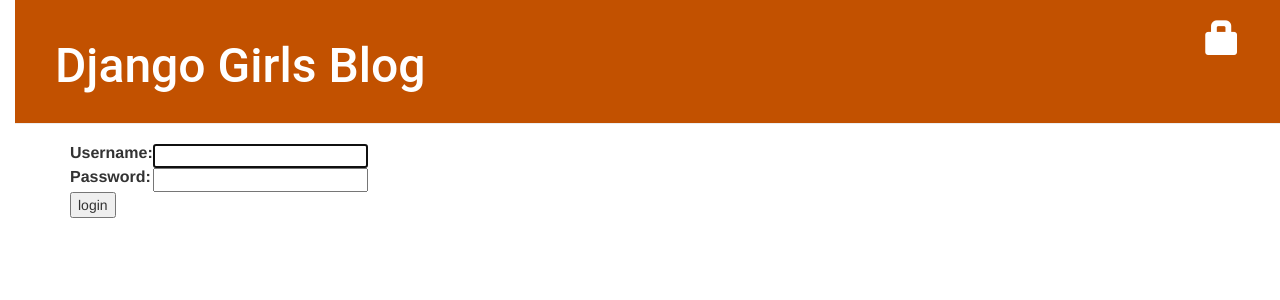
After one commit to creativennet/djangogirls, a Django app: page /accounts/login/?next=/drafts/ in a window 1280 px wide. The commit adds this page. Shown: the top 300 px of the page. Run offline with Django 3.2, Linux system fonts and the light colour scheme; some libraries are stand-ins or nearby versions.

Commit message:
Now the blog requires authentication for publish, edit, remove, draft

```diff
--- a/blog/templates/blog/base.html
+++ b/blog/templates/blog/base.html
@@ -10,8 +10,11 @@
     <body>
         <div class="page-header">
             {% if user.is_authenticated %}
-                <a href="{% url 'post_new' %}" class="top-menu"><span class="glyphicon glyphicon-plus"></span></a>
-                <a href="{% url 'post_draft_list' %}" class="top-menu"><span class="glyphicon glyphicon-edit"></span></a>
+            <a href="{% url 'post_new' %}" class="top-menu"><span class="glyphicon glyphicon-plus"></span></a>
+            <a href="{% url 'post_draft_list' %}" class="top-menu"><span class="glyphicon glyphicon-edit"></span></a>
+            <p class="top-menu">Hello {{ user.username }} <small>(<a href="{% url 'logout' %}">Log out</a>)</small></p>
+        {% else %}
+                <a href="{% url 'login' %}" class="top-menu"><span class="glyphicon glyphicon-lock"></span></a>
             {% endif %}
             <h1><a href="/">Django Girls Blog</a></h1>
         </div>
--- /dev/null
+++ b/blog/templates/registration/login.html
@@ -0,0 +1,24 @@
+{% extends "blog/base.html" %}
+
+{% block content %}
+    {% if form.errors %}
+        <p>Your username and password didn't match. Please try again.</p>
+    {% endif %}
+
+    <form method="post" action="{% url 'login' %}">
+    {% csrf_token %}
+        <table>
+        <tr>
+            <td>{{ form.username.label_tag }}</td>
+            <td>{{ form.username }}</td>
+        </tr>
+        <tr>
+            <td>{{ form.password.label_tag }}</td>
+            <td>{{ form.password }}</td>
+        </tr>
+        </table>
+
+        <input type="submit" value="login" />
+        <input type="hidden" name="next" value="{{ next }}" />
+    </form>
+{% endblock %}
--- a/mysite/settings.py
+++ b/mysite/settings.py
@@ -28,6 +28,8 @@ DEBUG = True
 #ALLOWED_HOSTS = []
 ALLOWED_HOSTS = ['127.0.0.1', '.pythonanywhere.com']
 
+# Redirect to / if login successful
+LOGIN_REDIRECT_URL = '/'
 
 # Application definition
 
--- a/mysite/urls.py
+++ b/mysite/urls.py
@@ -1,23 +1,11 @@
-"""mysite URL Configuration
+from django.urls import path, include
+from django.contrib import admin
 
-The `urlpatterns` list routes URLs to views. For more information please see:
-    https://docs.djangoproject.com/en/2.0/topics/http/urls/
-Examples:
-Function views
-    1. Add an import:  from my_app import views
-    2. Add a URL to urlpatterns:  path('', views.home, name='home')
-Class-based views
-    1. Add an import:  from other_app.views import Home
-    2. Add a URL to urlpatterns:  path('', Home.as_view(), name='home')
-Including another URLconf
-    1. Import the include() function: from django.urls import include, path
-    2. Add a URL to urlpatterns:  path('blog/', include('blog.urls'))
-"""
-from django.contrib import admin
-from django.urls import path
-from django.conf.urls import include
+from django.contrib.auth import views
 
 urlpatterns = [
     path('admin/', admin.site.urls),
+    path('accounts/login/', views.LoginView.as_view(), name='login'),
+    path('accounts/logout/', views.LogoutView.as_view(next_page='/'), name='logout'),
     path('', include('blog.urls')),
 ]
```
Also changed, not shown: blog/views.py (+9 -0 lines).
